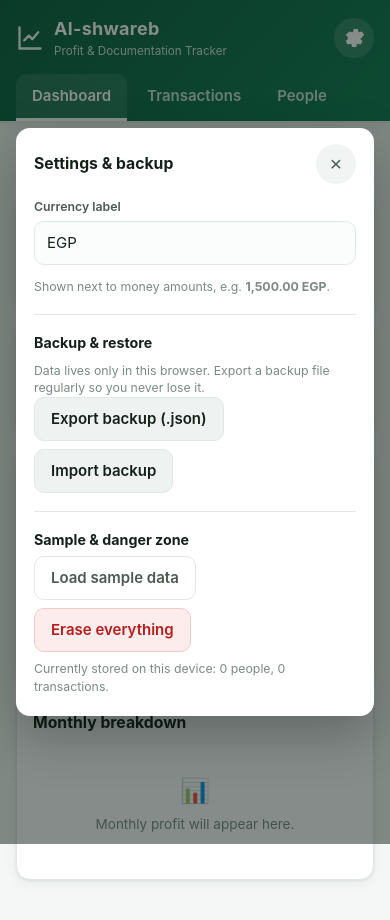
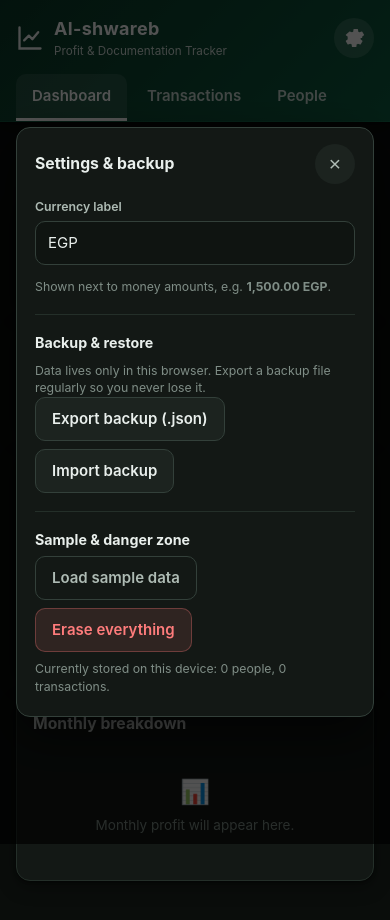
Before and after one commit to el010203/Al-shwareb, a plain HTML site: page index.html in a window 390 px wide. Both pictures are taken after a click on the button "Settings". Drawn offline with Linux system fonts and the light colour scheme.

Commit message:
Switch UI to black dark theme
- Near-black background with dark card/input surfaces and soft borders
- Brighter green/teal/red accents tuned for dark contrast
- Dark-aware pills, chips, modal, toast, scrollbars and focus glows
- color-scheme dark so native month/select controls match
- theme-color meta for mobile browser chrome

Co-authored-by: arena-agent <297053741+arena-agent@users.noreply.github.com>

```diff
--- a/css/styles.css
+++ b/css/styles.css
@@ -1,19 +1,26 @@
-/* ============ Design tokens ============ */
+/* ============ Design tokens (dark theme) ============ */
 :root {
-  --green: #0f7a52;
-  --green-dark: #0a5c3d;
-  --green-soft: #e6f4ee;
-  --teal: #0e7490;
-  --gold: #b45309;
-  --red: #b91c1c;
-  --red-soft: #fdecec;
-  --ink: #15201b;
-  --ink-2: #4a5a52;
-  --muted: #7c8a83;
-  --line: #e2e8e4;
-  --bg: #f4f7f5;
-  --card: #ffffff;
-  --shadow: 0 1px 3px rgba(16, 40, 30, 0.08), 0 4px 14px rgba(16, 40, 30, 0.05);
+  color-scheme: dark;
+  --green: #2ecc96;
+  --green-dark: #1fa476;
+  --green-deep: #0c3a29;
+  --green-soft: rgba(46, 204, 150, 0.13);
+  --teal: #67d3ea;
+  --teal-soft: rgba(103, 211, 234, 0.12);
+  --gold: #f2b65c;
+  --red: #ff7c7c;
+  --red-soft: rgba(255, 124, 124, 0.12);
+  --ink: #e9efec;
+  --ink-2: #aebbb4;
+  --muted: #7f8d86;
+  --line: #242f29;
+  --line-strong: #33403a;
+  --bg: #0a0d0b;
+  --card: #131815;
+  --input-bg: #0f1411;
+  --hover: #1c231f;
+  --toast-bg: #232b27;
+  --shadow: 0 1px 3px rgba(0, 0, 0, 0.45), 0 6px 18px rgba(0, 0, 0, 0.35);
   --radius: 14px;
   --radius-sm: 10px;
 }
@@ -37,10 +44,11 @@ h3 { font-size: 0.95rem; margin-bottom: 6px; }
 
 /* ============ Header ============ */
 .app-header {
-  background: linear-gradient(135deg, var(--green-dark), var(--green));
+  background: linear-gradient(135deg, var(--green-deep), #0f5f42);
   color: #fff;
   padding: 16px 16px 0;
   box-shadow: var(--shadow);
+  border-bottom: 1px solid rgba(46, 204, 150, 0.18);
 }
 .header-inner {
   max-width: 980px;
@@ -136,19 +144,21 @@ h3 { font-size: 0.95rem; margin-bottom: 6px; }
 .input, .select {
   width: 100%;
   padding: 10px 12px;
-  border: 1px solid var(--line);
+  border: 1px solid var(--line-strong);
   border-radius: var(--radius-sm);
   font: inherit;
   color: var(--ink);
-  background: #fbfdfc;
-  transition: border-color 0.15s, box-shadow 0.15s;
+  background: var(--input-bg);
+  transition: border-color 0.15s, box-shadow 0.15s, background 0.15s;
 }
+.input::placeholder { color: var(--muted); }
 .input:focus, .select:focus {
   outline: none;
   border-color: var(--green);
-  box-shadow: 0 0 0 3px rgba(15, 122, 82, 0.15);
-  background: #fff;
+  box-shadow: 0 0 0 3px rgba(46, 204, 150, 0.18);
+  background: #121814;
 }
+.select option { background: var(--card); color: var(--ink); }
 textarea.input { resize: vertical; min-height: 44px; }
 
 .input-suffix { position: relative; }
@@ -177,7 +187,8 @@ textarea.input { resize: vertical; min-height: 44px; }
 .form-actions { display: flex; gap: 8px; }
 .profit-preview {
   background: var(--green-soft);
-  color: var(--green-dark);
+  color: var(--green);
+  border: 1px solid rgba(46, 204, 150, 0.22);
   border-radius: var(--radius-sm);
   padding: 8px 12px;
   font-size: 0.88rem;
@@ -198,14 +209,14 @@ textarea.input { resize: vertical; min-height: 44px; }
   white-space: nowrap;
 }
 .btn:active { transform: translateY(1px); }
-.btn-primary { background: var(--green); color: #fff; }
-.btn-primary:hover { filter: brightness(1.08); }
-.btn-secondary { background: #eef2f0; color: var(--ink); border-color: var(--line); }
-.btn-secondary:hover { background: #e2e8e4; }
-.btn-ghost { background: transparent; color: var(--ink-2); border-color: var(--line); }
-.btn-ghost:hover { background: #f1f4f2; }
-.btn-danger { background: var(--red-soft); color: var(--red); border-color: #f3c9c9; }
-.btn-danger:hover { background: #fadcdc; }
+.btn-primary { background: var(--green); color: #06231a; }
+.btn-primary:hover { filter: brightness(1.1); }
+.btn-secondary { background: var(--hover); color: var(--ink); border-color: var(--line-strong); }
+.btn-secondary:hover { background: #252f29; }
+.btn-ghost { background: transparent; color: var(--ink-2); border-color: var(--line-strong); }
+.btn-ghost:hover { background: var(--hover); color: var(--ink); }
+.btn-danger { background: var(--red-soft); color: var(--red); border-color: rgba(255, 124, 124, 0.3); }
+.btn-danger:hover { background: rgba(255, 124, 124, 0.2); }
 .btn-row { display: flex; flex-wrap: wrap; gap: 8px; }
 
 .btn-sm { padding: 6px 10px; font-size: 0.8rem; border-radius: 8px; }
@@ -252,7 +263,11 @@ textarea.input { resize: vertical; min-height: 44px; }
   margin-bottom: 6px;
 }
 .card .value { font-size: 1.25rem; font-weight: 800; word-break: break-word; }
-.card.profit { background: linear-gradient(135deg, var(--green), var(--green-dark)); border-color: transparent; color: #fff; }
+.card.profit {
+  background: linear-gradient(135deg, #128f62, #0d6b49);
+  border-color: rgba(46, 204, 150, 0.35);
+  color: #fff;
+}
 .card.profit .label { color: rgba(255,255,255,0.8); }
 .card .sub { font-size: 0.78rem; color: var(--muted); margin-top: 4px; }
 .card.profit .sub { color: rgba(255,255,255,0.85); }
@@ -280,11 +295,12 @@ textarea.input { resize: vertical; min-height: 44px; }
 .bar {
   width: 100%;
   max-width: 46px;
-  background: linear-gradient(180deg, #22a06f, var(--green));
+  background: linear-gradient(180deg, var(--green), var(--green-dark));
   border-radius: 8px 8px 3px 3px;
   min-height: 3px;
   transition: height 0.4s ease;
   position: relative;
+  box-shadow: 0 0 12px rgba(46, 204, 150, 0.25);
 }
 .bar-label { font-size: 0.72rem; color: var(--muted); font-weight: 600; white-space: nowrap; }
 .chart-empty, .empty-state {
@@ -319,11 +335,12 @@ table.data td {
 }
 table.data tr:last-child td { border-bottom: none; }
 table.data td.num, table.data th.num { text-align: right; font-variant-numeric: tabular-nums; }
-.profit-cell { color: var(--green-dark); font-weight: 700; }
+.profit-cell { color: var(--green); font-weight: 700; }
 .pct-pill {
   display: inline-block;
   background: var(--green-soft);
-  color: var(--green-dark);
+  color: var(--green);
+  border: 1px solid rgba(46, 204, 150, 0.25);
   border-radius: 999px;
   padding: 2px 9px;
   font-weight: 700;
@@ -333,8 +350,9 @@ table.data td.num, table.data th.num { text-align: right; font-variant-numeric:
 .note-text { color: var(--ink-2); font-size: 0.84rem; max-width: 280px; overflow-wrap: anywhere; }
 .person-chip {
   display: inline-block;
-  background: #eef4f8;
+  background: var(--teal-soft);
   color: var(--teal);
+  border: 1px solid rgba(103, 211, 234, 0.25);
   border-radius: 999px;
   padding: 2px 10px;
   font-weight: 700;
@@ -353,7 +371,7 @@ table.data td.num, table.data th.num { text-align: right; font-variant-numeric:
   padding: 4px 6px;
   border-radius: 6px;
 }
-.link-btn:hover { background: #eef4f8; }
+.link-btn:hover { background: var(--teal-soft); }
 .link-btn.danger { color: var(--red); }
 .link-btn.danger:hover { background: var(--red-soft); }
 
@@ -378,7 +396,8 @@ table.data td.num, table.data th.num { text-align: right; font-variant-numeric:
   height: 34px;
   border-radius: 50%;
   background: var(--green-soft);
-  color: var(--green-dark);
+  color: var(--green);
+  border: 1px solid rgba(46, 204, 150, 0.25);
   display: grid;
   place-items: center;
   font-weight: 800;
@@ -386,7 +405,7 @@ table.data td.num, table.data th.num { text-align: right; font-variant-numeric:
 }
 .person-meta { font-size: 0.82rem; color: var(--muted); margin-top: 3px; }
 .person-stats { text-align: right; font-size: 0.85rem; }
-.person-stats .v { font-weight: 800; color: var(--green-dark); }
+.person-stats .v { font-weight: 800; color: var(--green); }
 .person-actions { display: flex; gap: 6px; }
 
 .hint { font-size: 0.82rem; color: var(--muted); margin: 8px 0 0; }
@@ -395,16 +414,17 @@ table.data td.num, table.data th.num { text-align: right; font-variant-numeric:
 /* ============ Modal ============ */
 .modal { position: fixed; inset: 0; z-index: 50; display: grid; place-items: center; padding: 16px; }
 .modal[hidden] { display: none; }
-.modal-backdrop { position: absolute; inset: 0; background: rgba(13, 26, 20, 0.5); }
+.modal-backdrop { position: absolute; inset: 0; background: rgba(0, 0, 0, 0.68); }
 .modal-card {
   position: relative;
-  background: #fff;
+  background: var(--card);
+  border: 1px solid var(--line-strong);
   border-radius: var(--radius);
   width: 100%;
   max-width: 480px;
   max-height: 90vh;
   overflow-y: auto;
-  box-shadow: 0 20px 50px rgba(0,0,0,0.25);
+  box-shadow: 0 20px 50px rgba(0,0,0,0.55);
   animation: pop 0.18s ease;
 }
 @keyframes pop { from { opacity: 0; transform: scale(0.96) translateY(8px); } to { opacity: 1; transform: none; } }
@@ -414,7 +434,8 @@ table.data td.num, table.data th.num { text-align: right; font-variant-numeric:
   justify-content: space-between;
   padding: 16px 18px 0;
 }
-.modal-head .icon-btn { background: #f1f4f2; color: var(--ink-2); }
+.modal-head .icon-btn { background: var(--hover); color: var(--ink-2); }
+.modal-head .icon-btn:hover { background: var(--line-strong); }
 .modal-body { padding: 14px 18px 20px; }
 .modal-body .field { margin-bottom: 6px; }
 
@@ -424,20 +445,27 @@ table.data td.num, table.data th.num { text-align: right; font-variant-numeric:
   bottom: 22px;
   left: 50%;
   transform: translateX(-50%);
-  background: var(--ink);
-  color: #fff;
+  background: var(--toast-bg);
+  color: #f2f5f3;
+  border: 1px solid var(--line-strong);
   padding: 11px 18px;
   border-radius: 999px;
   font-size: 0.88rem;
   font-weight: 600;
-  box-shadow: 0 8px 24px rgba(0,0,0,0.25);
+  box-shadow: 0 8px 24px rgba(0,0,0,0.45);
   z-index: 100;
   animation: toast-in 0.2s ease;
   max-width: 90vw;
   text-align: center;
 }
-.toast.error { background: var(--red); }
+.toast.error { background: #3a1d1d; border-color: rgba(255, 124, 124, 0.4); color: #ffb4b4; }
 @keyframes toast-in { from { opacity: 0; transform: translate(-50%, 10px); } to { opacity: 1; transform: translate(-50%, 0); } }
+
+/* ============ Scrollbars ============ */
+::-webkit-scrollbar { width: 10px; height: 10px; }
+::-webkit-scrollbar-track { background: transparent; }
+::-webkit-scrollbar-thumb { background: var(--line-strong); border-radius: 999px; border: 2px solid var(--bg); }
+::-webkit-scrollbar-thumb:hover { background: #44524a; }
 
 /* ============ Mobile table → cards ============ */
 @media (max-width: 640px) {
@@ -452,7 +480,7 @@ table.data td.num, table.data th.num { text-align: right; font-variant-numeric:
     border-radius: var(--radius-sm);
     padding: 8px 12px;
     margin-bottom: 10px;
-    background: #fbfdfc;
+    background: var(--input-bg);
   }
   table.data td {
     border: none;
--- a/index.html
+++ b/index.html
@@ -3,6 +3,7 @@
 <head>
   <meta charset="UTF-8" />
   <meta name="viewport" content="width=device-width, initial-scale=1.0" />
+  <meta name="theme-color" content="#0a0d0b" />
   <title>Al-shwareb — Profit Tracker</title>
   <link rel="stylesheet" href="css/styles.css" />
 </head>
```
